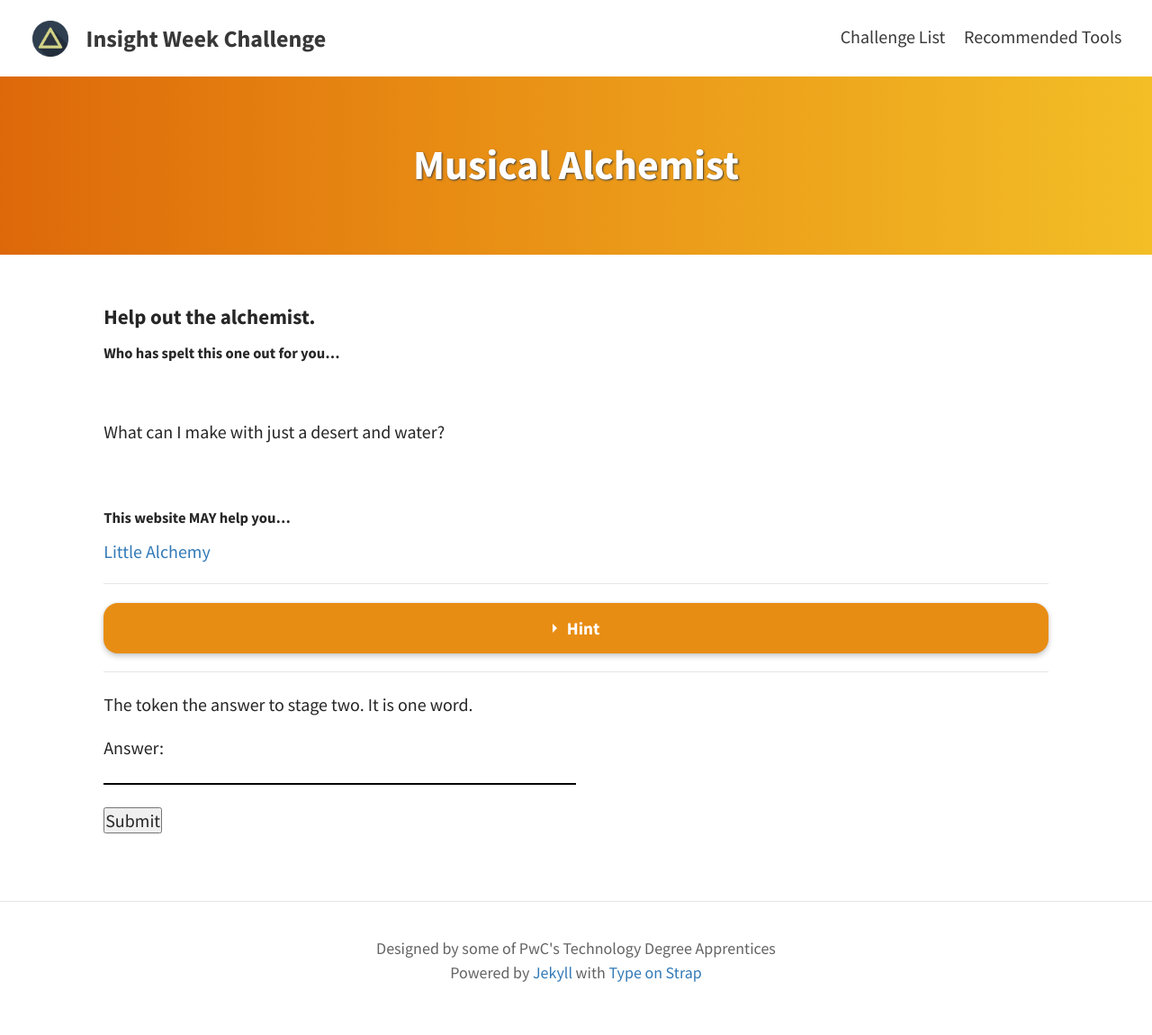
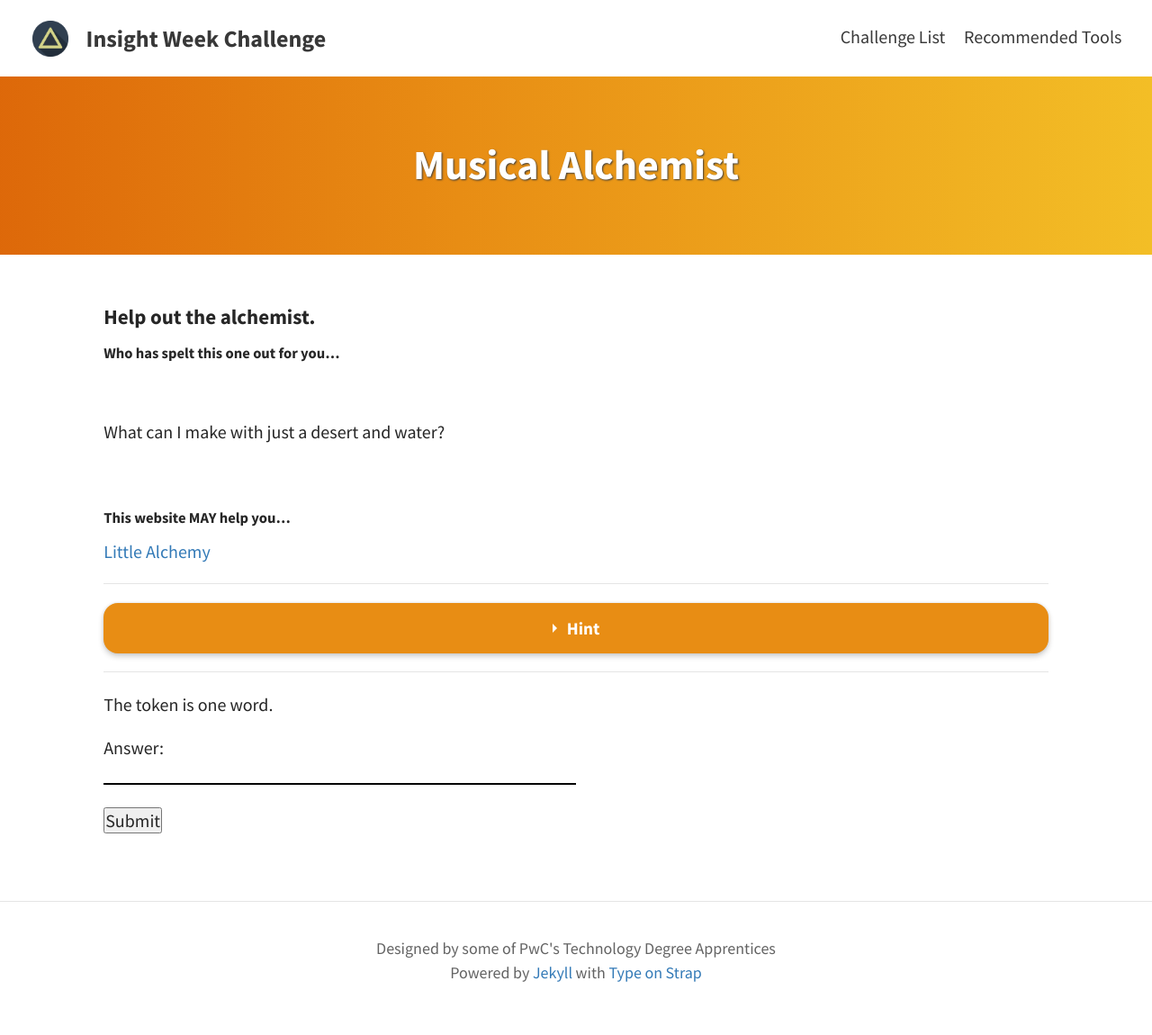
Before and after one commit to jnk838/insight-week-challenge, a Jekyll site: the page built from pages/challenges/alchemist.md, in a window 1280 px wide. Shown: the whole page at 90% size. Built offline with Jekyll 4.4.1, drawn with Linux system fonts in a browser that asks for light colours.

Commit message:
alchemist token hint edit

```diff
--- a/pages/challenges/alchemist.md
+++ b/pages/challenges/alchemist.md
@@ -36,7 +36,7 @@ What can I make with just a desert and water?
 
 ---
 
-The token the answer to stage two. It is one word.
+The token is one word.
 
 <form>
     <label for="answer">Answer:</label><br>
```
